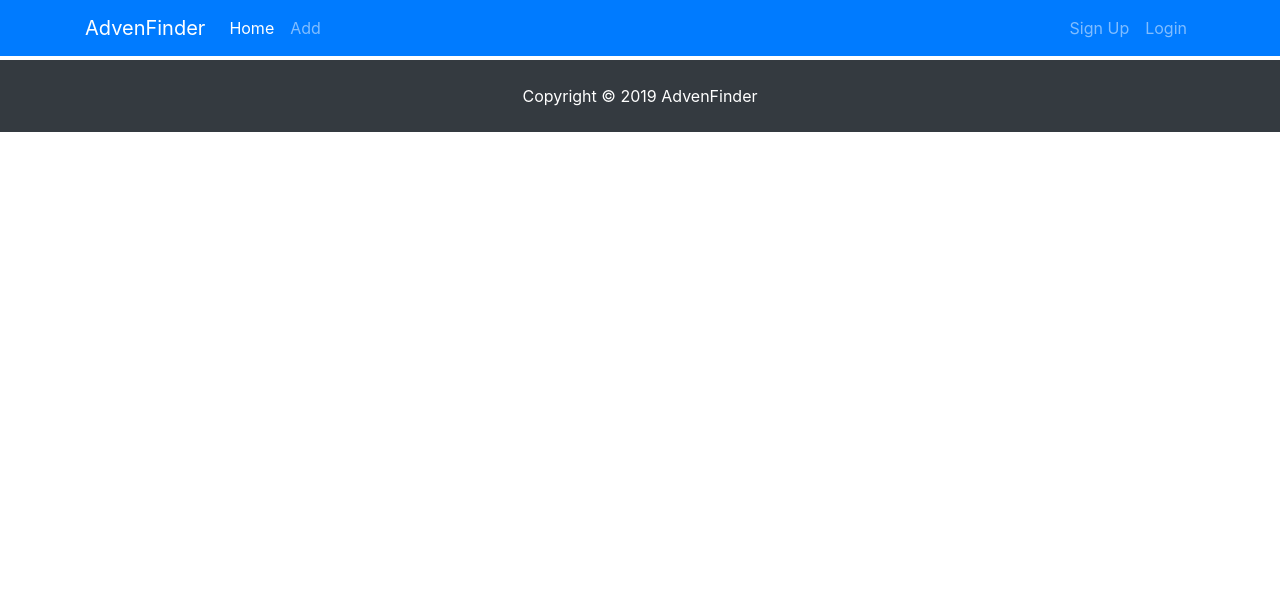
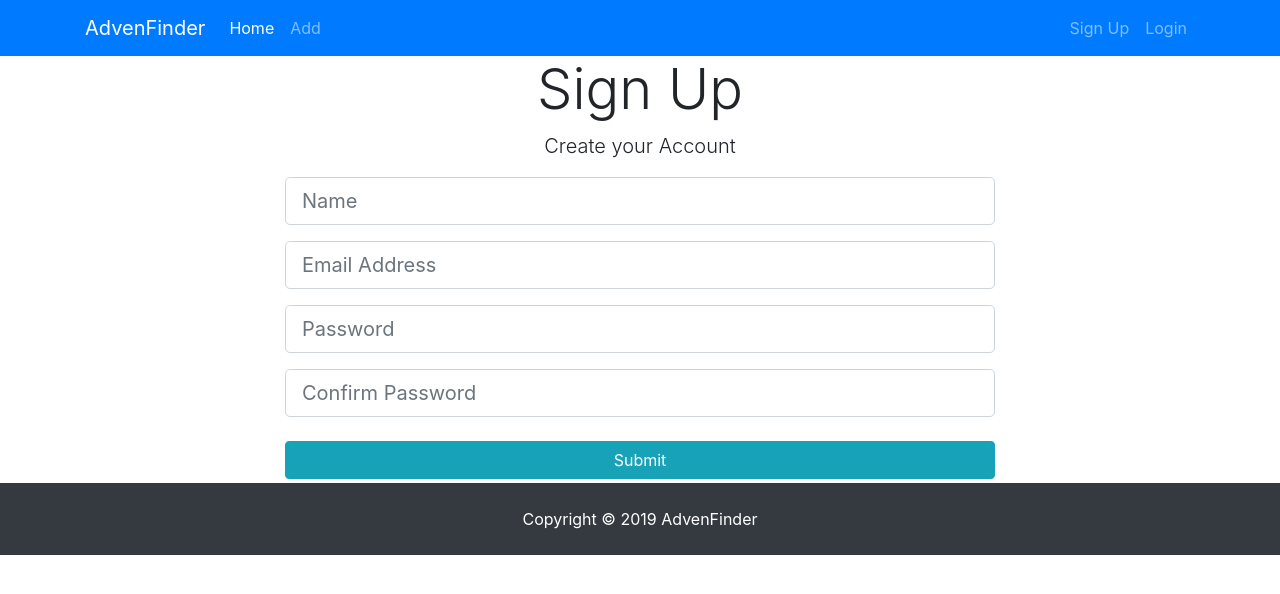
Before and after one commit to kiminohero/place-rate, a React (Create React App) app in the folder client/: page /register in a window 1280 px wide. Shown: the top 594 px of the page. Built offline with nearby package versions, Linux system fonts and the light colour scheme; no server answers.

Commit message:
set registration form

```diff
--- a/client/src/components/App.js
+++ b/client/src/components/App.js
@@ -1,13 +1,16 @@
 import React, { Component } from 'react';
 import { connect } from 'react-redux';
 import { BrowserRouter as Router, Route } from 'react-router-dom';
+import { lstat } from 'fs';
+
+import { currentUser, login } from '../actions/index';
 
 import ListPlace from './Place/ListPlace';
 import Navbar from './Layouts/Navbar';
 import Footer from './Layouts/Footer';
-import { currentUser, login } from '../actions/index';
-import { lstat } from 'fs';
 import Landing from './Layouts/Landing';
+import Register from './Auth/Register';
+import Login from './Auth/Login';
 
 class App extends Component {
   componentDidMount() {
@@ -24,6 +27,10 @@ class App extends Component {
         <div className="App">
           <Navbar />
           <Route exact path="/" component={Landing} />
+          <div className="container">
+            <Route exact path="/register" component={Register} />
+            <Route exact path="/login" component={Login} />
+          </div>
           {/* <button onClick={this.handleClick}>Get Current Logged In user</button> */}
           <Footer />
         </div>
--- /dev/null
+++ b/client/src/components/Auth/Login.js
@@ -0,0 +1,13 @@
+import React, { Component } from 'react';
+
+class Login extends Component {
+  render() {
+    return (
+      <div>
+        <h1>Login</h1>
+      </div>
+    );
+  }
+}
+
+export default Login;
--- /dev/null
+++ b/client/src/components/Auth/Register.js
@@ -0,0 +1,96 @@
+import React, { Component } from 'react';
+
+class Register extends Component {
+  constructor() {
+    super();
+    this.state = {
+      name: '',
+      email: '',
+      password: '',
+      password2: '',
+      errors: {}
+    };
+  }
+
+  onChange = e => {
+    this.setState({
+      [e.target.name]: e.target.value
+    });
+  };
+
+  onSubmit = e => {
+    e.preventDefault();
+    const newUser = {
+      name: this.state.name,
+      email: this.state.email,
+      password: this.state.password,
+      password2: this.state.password2
+    };
+    console.log(newUser);
+  };
+
+  render() {
+    return (
+      <div>
+        <div className="register">
+          <div className="container">
+            <div className="row">
+              <div className="col-md-8 m-auto">
+                <h1 className="display-4 text-center">Sign Up</h1>
+                <p className="lead text-center">Create your Account</p>
+                <form onSubmit={this.onSubmit}>
+                  <div className="form-group">
+                    <input
+                      placeholder="Name"
+                      name="name"
+                      type="text"
+                      value={this.state.name}
+                      className="form-control form-control-lg"
+                      onChange={this.onChange}
+                    />
+                  </div>
+                  <div className="form-group">
+                    <input
+                      placeholder="Email Address"
+                      name="email"
+                      type="email"
+                      value={this.state.email}
+                      onChange={this.onChange}
+                      className="form-control form-control-lg"
+                    />
+                  </div>
+                  <div className="form-group">
+                    <input
+                      placeholder="Password"
+                      name="password"
+                      type="password"
+                      onChange={this.onChange}
+                      value={this.state.password}
+                      className="form-control form-control-lg"
+                    />
+                  </div>
+                  <div className="form-group">
+                    <input
+                      placeholder="Confirm Password"
+                      name="password2"
+                      type="password"
+                      onChange={this.onChange}
+                      value={this.state.password2}
+                      className="form-control form-control-lg"
+                    />
+                  </div>
+                  <input
+                    type="submit"
+                    className="btn btn-info btn-block mt-4"
+                  />
+                </form>
+              </div>
+            </div>
+          </div>
+        </div>
+      </div>
+    );
+  }
+}
+
+export default Register;
--- a/client/src/components/Layouts/Landing.js
+++ b/client/src/components/Layouts/Landing.js
@@ -1,4 +1,5 @@
 import React, { Component } from 'react';
+import { Link } from 'react-router-dom';
 import '../index.css';
 
 class Landing extends Component {
@@ -15,12 +16,12 @@ class Landing extends Component {
                   adventurers
                 </p>
                 <hr />
-                <a href="#" className="btn btn-lg btn-info mr-2">
+                <Link to="/register" className="btn btn-lg btn-info mr-2">
                   Sign Up
-                </a>
-                <a href="#" className="btn btn-lg btn-light">
+                </Link>
+                <Link href="/login" className="btn btn-lg btn-light">
                   Login
-                </a>
+                </Link>
               </div>
             </div>
           </div>
--- a/client/src/components/Layouts/Navbar.js
+++ b/client/src/components/Layouts/Navbar.js
@@ -1,16 +1,17 @@
 import React, { Component } from 'react';
+import { Link } from 'react-router-dom';
 
 class Navbar extends Component {
   render() {
     return (
       <div>
-        <nav class="navbar navbar-expand-sm navbar-dark bg-primary">
+        <nav className="navbar navbar-expand-sm navbar-dark bg-primary">
           <div className="container">
-            <a class="navbar-brand" href="#">
+            <Link className="navbar-brand" to="/">
               AdvenFinder
-            </a>
+            </Link>
             <button
-              class="navbar-toggler"
+              className="navbar-toggler"
               type="button"
               data-toggle="collapse"
               data-target="#navbarSupportedContent"
@@ -18,40 +19,43 @@ class Navbar extends Component {
               aria-expanded="false"
               aria-label="Toggle navigation"
             >
-              <span class="navbar-toggler-icon" />
+              <span className="navbar-toggler-icon" />
             </button>
-            <div class="collapse navbar-collapse" id="navbarSupportedContent">
-              <ul class="navbar-nav mr-auto">
-                <li class="nav-item active">
-                  <a class="nav-link" href="#">
-                    Home <span class="sr-only">(current)</span>
-                  </a>
+            <div
+              className="collapse navbar-collapse"
+              id="navbarSupportedContent"
+            >
+              <ul className="navbar-nav mr-auto">
+                <li className="nav-item active">
+                  <Link className="nav-link" to="/">
+                    Home <span className="sr-only">(current)</span>
+                  </Link>
                 </li>
-                <li class="nav-item">
-                  <a class="nav-link" href="#">
+                <li className="nav-item">
+                  <Link className="nav-link" to="/place/new">
                     Add
-                  </a>
+                  </Link>
                 </li>
-                {/* <li class="nav-item">
-                  <a class="nav-link" href="#">
+                {/* <li className="nav-item">
+                  <a className="nav-link" href="#">
                     Edit
                   </a>
                 </li>
-                <li class="nav-item">
-                  <a class="nav-link" href="#">
+                <li className="nav-item">
+                  <a className="nav-link" href="#">
                     Delete
                   </a>
                 </li> */}
               </ul>
-              {/* <form class="form-inline my-2 my-lg-0">
+              {/* <form className="form-inline my-2 my-lg-0">
                 <input
-                  class="form-control mr-sm-2"
+                  className="form-control mr-sm-2"
                   type="search"
                   placeholder="Search"
                   aria-label="Search"
                 />
                 <button
-                  class="btn btn-outline-success my-2 my-sm-0"
+                  className="btn btn-outline-success my-2 my-sm-0"
                   type="submit"
                 >
                   Search
@@ -59,14 +63,14 @@ class Navbar extends Component {
               </form> */}
               <ul className="navbar-nav ml-auto">
                 <li className="nav-item">
-                  <a href="#" className="nav-link">
+                  <Link className="nav-link" to="/register">
                     Sign Up
-                  </a>
+                  </Link>
                 </li>
                 <li className="nav-item">
-                  <a href="#" className="nav-link">
+                  <Link to="/login" className="nav-link">
                     Login
-                  </a>
+                  </Link>
                 </li>
               </ul>
             </div>
--- a/client/src/components/index.css
+++ b/client/src/components/index.css
@@ -12,4 +12,5 @@ body {
   background-repeat: no-repeat;
   height: 100vh;
   padding-top: 70px;
+  /* filter: blur(-2px); */
 }
```
Also changed, not shown: client/src/components/Register/index.js (deleted, +0 -9 lines).
